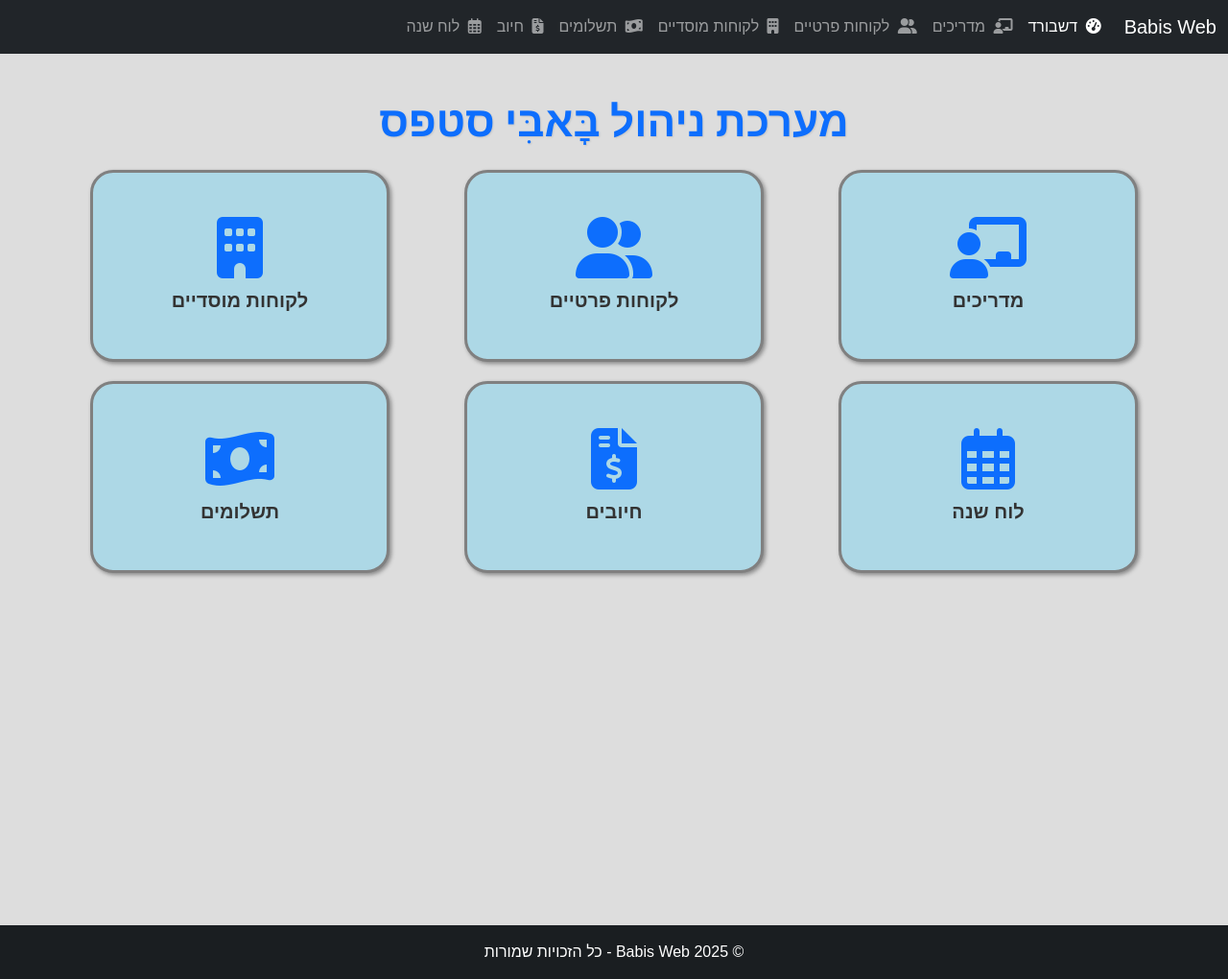
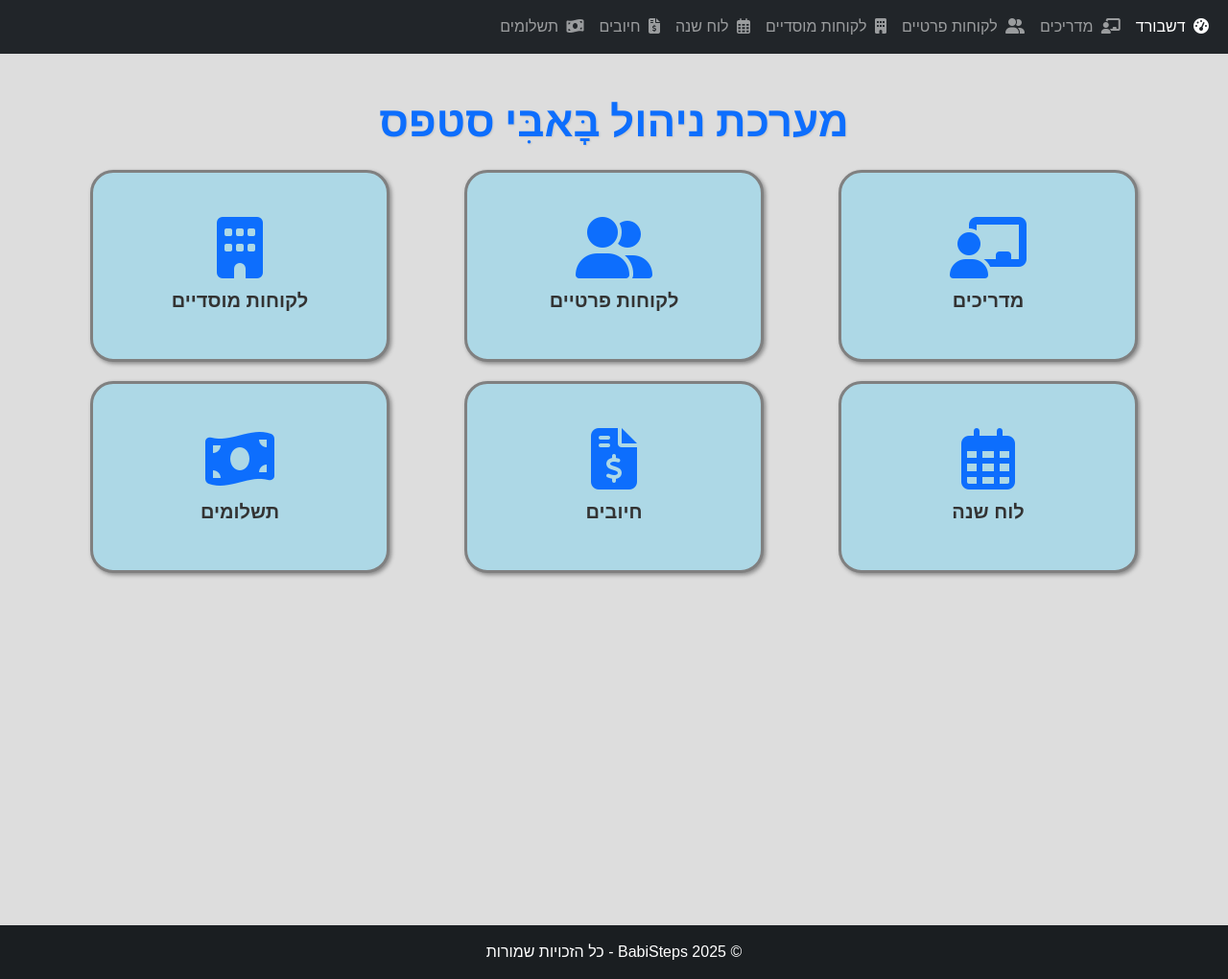
Before and after one commit to AviramVi/babis_web_flask, a Flask app: page / in a window 1280 px wide. Shown: the whole page at 96% size. Run offline with Flask 2, Linux system fonts and the light colour scheme; some libraries are stand-ins or nearby versions.

Commit message:
v1.5
slow and steady

```diff
--- a/app.py
+++ b/app.py
@@ -1052,8 +1052,15 @@ def calendar_page():
         "יולי", "אוגוסט", "ספטמבר", "אוקטובר", "נובמבר", "דצמבר"
     ]
 
-    # Days in month
-    days_in_month = pycalendar.monthrange(year, month)[1]
+    # Days in month and first day of the week (0 = Monday, 6 = Sunday)
+    first_day_of_week, days_in_month = pycalendar.monthrange(year, month)
+
+    # Convert to Sunday = 0, Saturday = 6 format by adding 1 and taking modulo 7
+    # This aligns with hebrew_days array which starts with Sunday
+    first_day_sunday_based = (first_day_of_week + 1) % 7
+
+    # Generate calendar offset days for proper alignment
+    offset_days = first_day_sunday_based
 
     # Hebrew months list with 1-based indexing (index 0 is empty)
     hebrew_months_list = [
@@ -1068,6 +1075,7 @@ def calendar_page():
         month_name=hebrew_months[month],
         hebrew_days=hebrew_days,
         days_in_month=days_in_month,
+        offset_days=offset_days,
         hebrew_months=hebrew_months_list,
         events_by_day=events_by_day,
         today=date.today()
--- a/templates/base.html
+++ b/templates/base.html
@@ -53,7 +53,6 @@
         <!-- Navigation Bar -->
         <nav class="navbar navbar-expand-lg navbar-dark bg-dark fixed-top">
             <div class="container-fluid">
-                <a class="navbar-brand" href="{{ url_for('dashboard') }}">Babis Web</a>
 
                 <!-- Mobile menu button -->
                 <button class="navbar-toggler" type="button"
@@ -93,21 +92,21 @@
                             </a>
                         </li>
                         <li class="nav-item">
-                            <a class="nav-link {% if request.endpoint == 'payments' %}active{% endif %}"
-                               href="{{ url_for('payments') }}">
-                                <i class="fas fa-money-bill-wave me-1"></i> תשלומים
+                            <a class="nav-link {% if request.endpoint == 'calendar_page' %}active{% endif %}"
+                               href="{{ url_for('calendar_page') }}">
+                                <i class="far fa-calendar-alt me-1"></i> לוח שנה
                             </a>
                         </li>
                         <li class="nav-item">
                             <a class="nav-link {% if request.endpoint == 'billing' %}active{% endif %}"
                                href="{{ url_for('billing') }}">
-                                <i class="fas fa-file-invoice-dollar me-1"></i> חיוב
+                                <i class="fas fa-file-invoice-dollar me-1"></i> חיובים
                             </a>
                         </li>
                         <li class="nav-item">
-                            <a class="nav-link {% if request.endpoint == 'calendar_page' %}active{% endif %}"
-                               href="{{ url_for('calendar_page') }}">
-                                <i class="far fa-calendar-alt me-1"></i> לוח שנה
+                            <a class="nav-link {% if request.endpoint == 'payments' %}active{% endif %}"
+                               href="{{ url_for('payments') }}">
+                                <i class="fas fa-money-bill-wave me-1"></i> תשלומים
                             </a>
                         </li>
                     </ul>
@@ -117,7 +116,7 @@
 
         <!-- Copyright -->
         <div class="text-center p-3" style="background-color: rgba(0, 0, 0, 0.2);">
-            &copy; {{ now.year }} Babis Web - כל הזכויות שמורות
+            &copy; {{ now.year }} BabiSteps - כל הזכויות שמורות
         </div>
     </footer>
 
```
Also changed, not shown: templates/calendar.html (+3 -6 lines).
